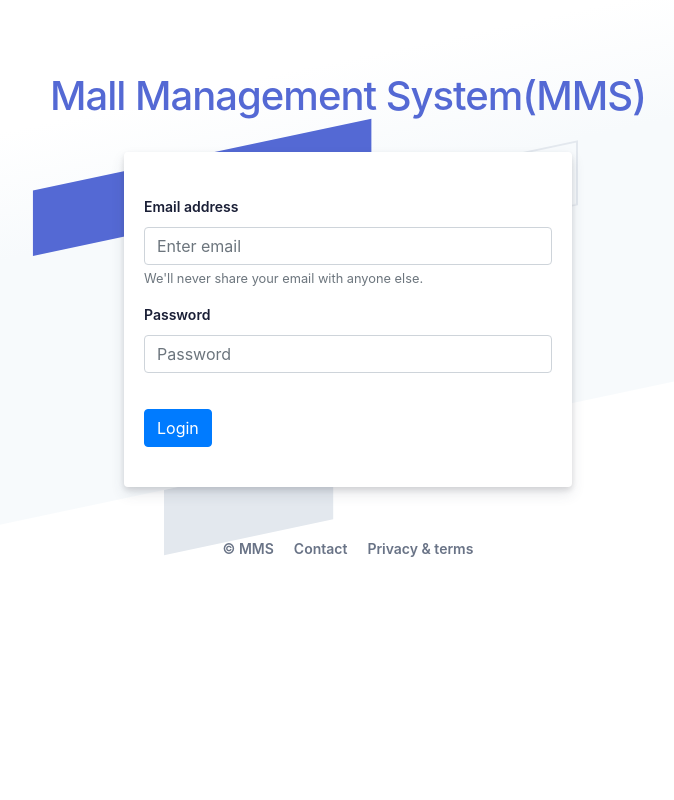
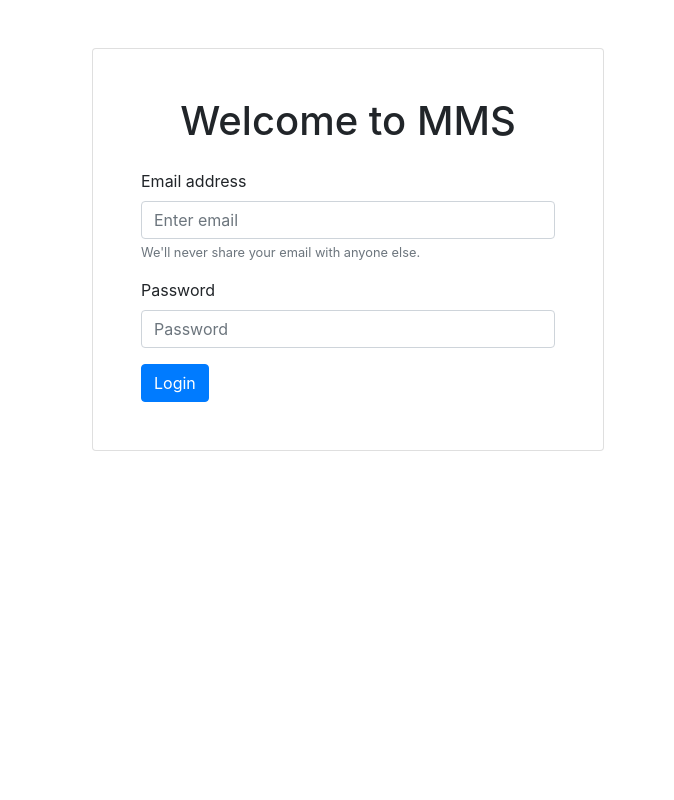
Before and after one commit to Rakhulant/mms, a PHP site: page / in a window 1280 px wide. Shown: the whole page, without its empty margins (292-966 px from the left). Run offline with PHP 8.4, Linux system fonts and the light colour scheme; some libraries are stand-ins or nearby versions.

Commit message:
Revert "login"
This reverts commit 2a91692156399153ef0c71109a8322983fe22763.

```diff
--- a/index.php
+++ b/index.php
@@ -1,6 +1,5 @@
-<html>
-
-
+<!DOCTYPE html>
+<html lang="en">
 <?php
 session_start();
 $con = mysqli_connect('localhost', 'root', '');
@@ -10,10 +9,11 @@ mysqli_select_db($con, 'mms');
 ?>
 
 <head>
-  <meta charset="utf-8">
+  <meta charset="UTF-8">
+  <meta http-equiv="X-UA-Compatible" content="IE=edge">
+  <meta name="viewport" content="width=device-width, initial-scale=1.0">
+  <link rel="stylesheet" href="https://cdn.jsdelivr.net/npm/bootstrap@4.0.0/dist/css/bootstrap.min.css" integrity="sha384-Gn5384xqQ1aoWXA+058RXPxPg6fy4IWvTNh0E263XmFcJlSAwiGgFAW/dAiS6JXm" crossorigin="anonymous">
   <title>MMS</title>
-  <link rel="stylesheet" href="https://cdn.jsdelivr.net/npm/bootstrap@4.0.0/dist/css/bootstrap.min.css" integrity="sha384-Gn5384xqQ1aoWXA+058RXPxPg6fy4IWvTNh0E263XmFcJlSAwiGgFAW/dAiS6JXm" crossorigin="anonymous">
-  <link rel="stylesheet" type="text/css" href="style.css">
 </head>
 
 <body>
@@ -26,47 +26,13 @@ mysqli_select_db($con, 'mms');
     }
   </script>
 
-  <div class="login-root">
-    <div class="box-root flex-flex flex-direction--column" style="min-height: 100vh;flex-grow: 1;">
-      <div class="loginbackground box-background--white padding-top--64">
-        <div class="loginbackground-gridContainer">
-          <div class="box-root flex-flex" style="grid-area: top / start / 8 / end;">
-            <div class="box-root" style="background-image: linear-gradient(white 0%, rgb(247, 250, 252) 33%); flex-grow: 1;">
-            </div>
-          </div>
-          <div class="box-root flex-flex" style="grid-area: 4 / 2 / auto / 5;">
-            <div class="box-root box-divider--light-all-2 animationLeftRight tans30s" style="flex-grow: 1;"></div>
-          </div>
-          <div class="box-root flex-flex" style="grid-area: 6 / start / auto / 2;">
-            <div class="box-root box-background--blue800" style="flex-grow: 1;"></div>
-          </div>
-          <div class="box-root flex-flex" style="grid-area: 7 / start / auto / 4;">
-            <div class="box-root box-background--blue animationLeftRight" style="flex-grow: 1;"></div>
-          </div>
-          <div class="box-root flex-flex" style="grid-area: 8 / 4 / auto / 6;">
-            <div class="box-root box-background--gray100 animationLeftRight tans3s" style="flex-grow: 1;"></div>
-          </div>
-          <div class="box-root flex-flex" style="grid-area: 2 / 15 / auto / end;">
-            <div class="box-root box-background--cyan200 animationRightLeft tans4s" style="flex-grow: 1;"></div>
-          </div>
-          <div class="box-root flex-flex" style="grid-area: 3 / 14 / auto / end;">
-            <div class="box-root box-background--blue animationRightLeft" style="flex-grow: 1;"></div>
-          </div>
-          <div class="box-root flex-flex" style="grid-area: 4 / 17 / auto / 20;">
-            <div class="box-root box-background--gray100 animationRightLeft tans4s" style="flex-grow: 1;"></div>
-          </div>
-          <div class="box-root flex-flex" style="grid-area: 5 / 14 / auto / 17;">
-            <div class="box-root box-divider--light-all-2 animationRightLeft tans3s" style="flex-grow: 1;"></div>
-          </div>
-        </div>
-      </div>
-      <div class="box-root padding-top--24 flex-flex flex-direction--column" style="flex-grow: 1; z-index: 9;">
-        <div class="box-root padding-top--48 padding-bottom--24 flex-flex flex-justifyContent--center">
-          <h1><a href="http://blog.stackfindover.com/" rel="dofollow">Mall Management System(MMS)</a></h1>
-        </div>
-        <div class="formbg-outer">
-          <div class="formbg">
-            <div class="col" style="padding: 20px;">
+  <div class="card shadow p-5 mt-5 bg-white rounded" style="margin: auto;width: 40vw">
+    <h1 style="text-align: center;width: max-content;margin: auto ">Welcome to MMS</h1>
+
+    <div class="row">
+
+      <!-- Login Form -->
+      <div class="col">
         <form method="POST" action="<?php echo htmlspecialchars($_SERVER["PHP_SELF"]); ?>">
           <div class="form-group mt-4">
             <input type="hidden" name="type" value="login">
@@ -78,8 +44,31 @@ mysqli_select_db($con, 'mms');
             <label for="exampleInputPassword1">Password</label>
             <input type="password" class="form-control" name="pass" id="exampleInputPassword1" placeholder="Password">
           </div>
-                <button type="submit"  class="btn btn-primary" style="margin: 20px auto;width: max-content;">Login</button>
+          <button type="submit" class="btn btn-primary">Login</button>
         </form>
+      </div>
+
+      <!-- Register Form -->
+      <!-- <div class="col">
+        <form method="POST" action="">
+          <div class="form-group mt-4">
+            <input type="hidden" name="type" value="register">
+            <label for="exampleInputEmail1">Email address</label>
+            <input type="email" class="form-control" id="Email" name="Email" aria-describedby="emailHelp" placeholder="Enter email">
+            <small id="emailHelp" class="form-text text-muted">We'll never share your email with anyone else.</small>
+          </div>
+          <div class="form-group">
+            <label for="exampleInputPassword1">Password</label>
+            <input type="password" class="form-control" name="pass" id="exampleInputPassword1" placeholder="Password">
+          </div>
+          <button type="submit" class="btn btn-primary">Register</button>
+        </form>
+      </div> -->
+
+    </div>
+
+
+
     <?php
     if ($_SERVER["REQUEST_METHOD"] == "POST") {
       // collect value of input field
@@ -127,36 +116,33 @@ mysqli_select_db($con, 'mms');
           echo '<br>User credentials incorrect';
         } else {
           $_SESSION['username'] = $name;
-                    if ($store == 'admin') {
+          if($store=='admin'){
             header('location:admin.php');
-                    } else if ($store == 'shop_manager') {
+          }
+          else if($store=='shop_manager'){
             header('location:shopmanager.php');
-                    } else if ($store == 'owner') {
+          }
+          else if($store=='owner'){
             header('location:owner.php');
-                    } else if ($store == 'floor_manager') {
+          }
+          else if($store=='floor_manager'){
             header('location:floor.php');
           }
         }
-                } else if ($_POST['type'] == 'logout') {
-                  $_SESSION['username'] = null;
+      }else if($_POST['type']=='logout'){
+          $_SESSION['username']=null;
       }
     }
     ?>
+
   </div>
-          </div>
-          <div class="footer-link padding-top--24">
-            <div class="listing padding-top--24 padding-bottom--24 flex-flex center-center">
-              <span><a href="#">© MMS</a></span>
-              <span><a href="#">Contact</a></span>
-              <span><a href="#">Privacy & terms</a></span>
-            </div>
-          </div>
-        </div>
-      </div>
-    </div>
-  </div>
+
 
 
 </body>
 
+<script src="https://code.jquery.com/jquery-3.2.1.slim.min.js" integrity="sha384-KJ3o2DKtIkvYIK3UENzmM7KCkRr/rE9/Qpg6aAZGJwFDMVNA/GpGFF93hXpG5KkN" crossorigin="anonymous"></script>
+<script src="https://cdn.jsdelivr.net/npm/popper.js@1.12.9/dist/umd/popper.min.js" integrity="sha384-ApNbgh9B+Y1QKtv3Rn7W3mgPxhU9K/ScQsAP7hUibX39j7fakFPskvXusvfa0b4Q" crossorigin="anonymous"></script>
+<script src="https://cdn.jsdelivr.net/npm/bootstrap@4.0.0/dist/js/bootstrap.min.js" integrity="sha384-JZR6Spejh4U02d8jOt6vLEHfe/JQGiRRSQQxSfFWpi1MquVdAyjUar5+76PVCmYl" crossorigin="anonymous"></script>
+
 </html>
```
Also changed, not shown: index1.php (deleted, +0 -145 lines). Lines whose indentation alone changed are shown as unchanged.
